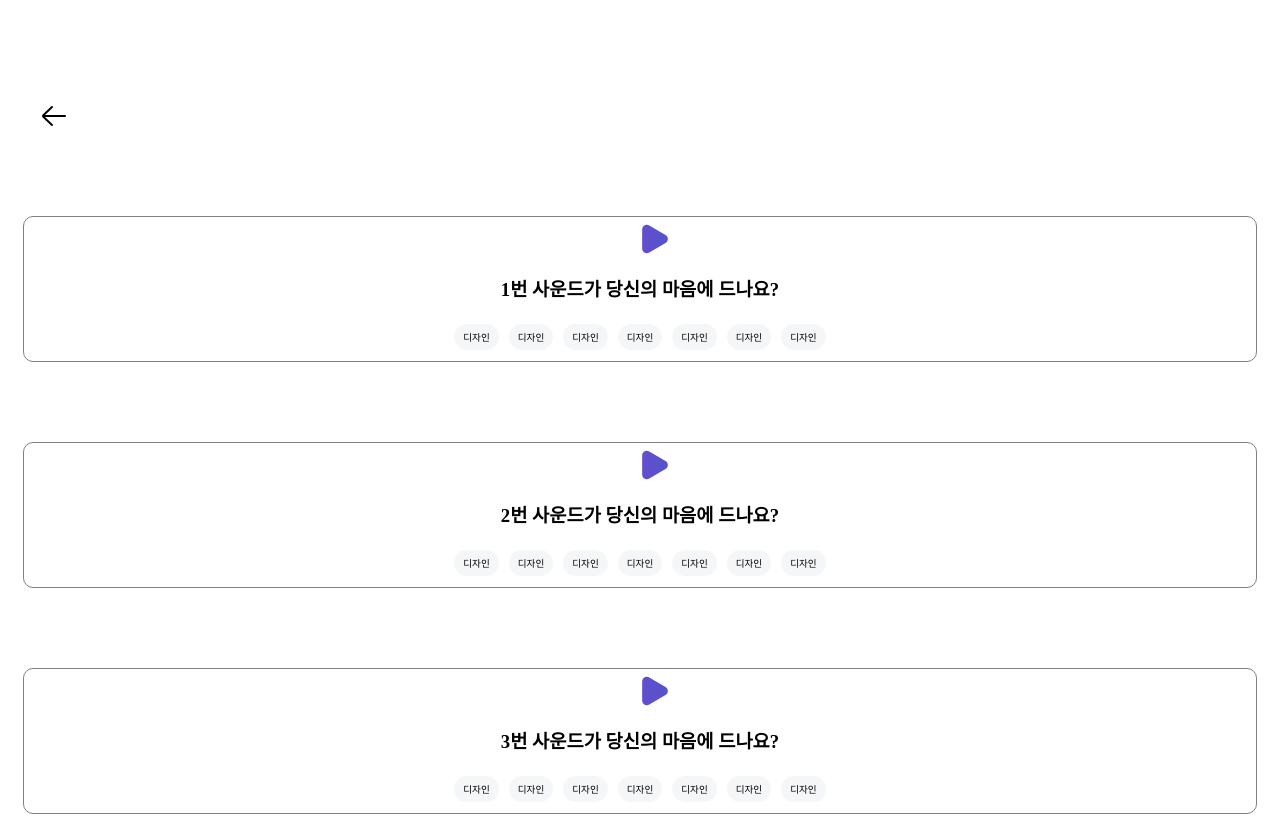
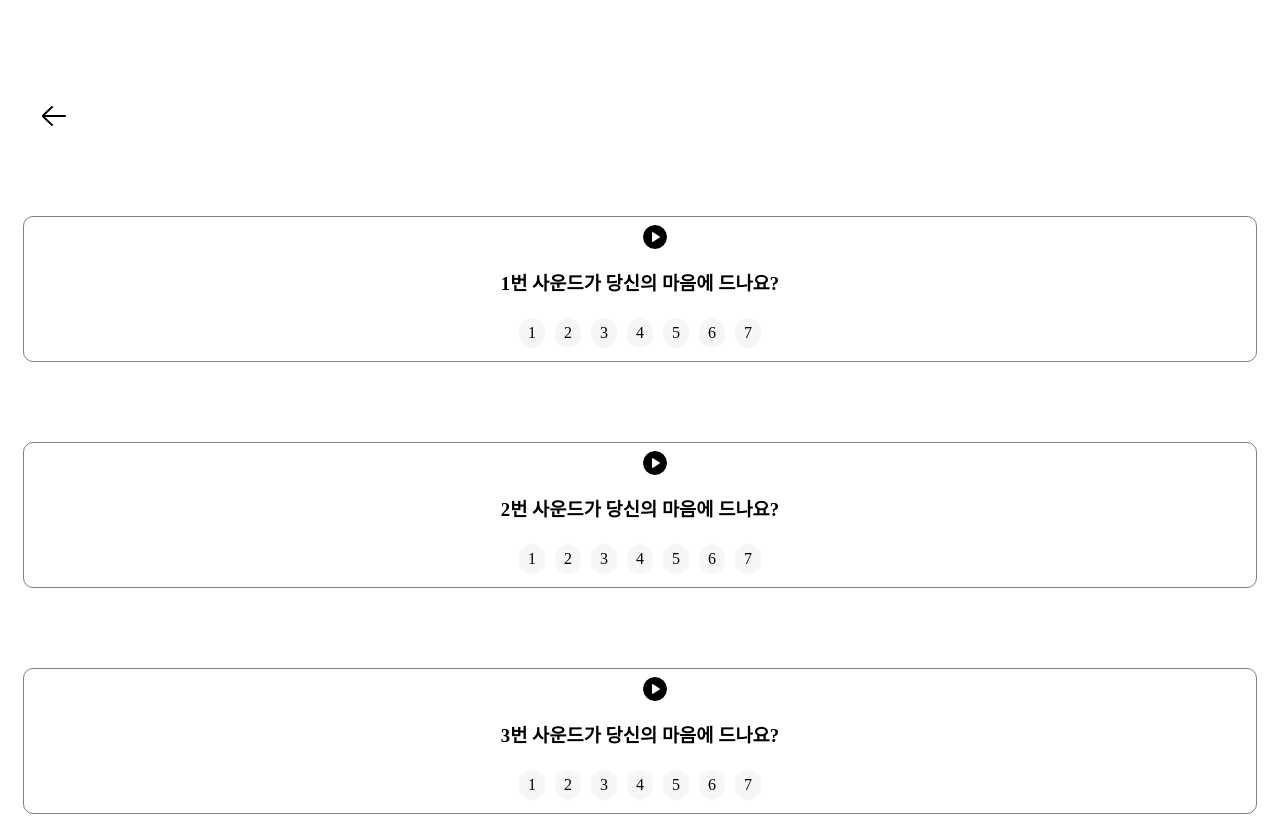
Before and after one commit to seongwon030/ReactApp, a React (Create React App) app in the folder music/: page /FirstPage in a window 1280 px wide. Built offline with nearby package versions, Linux system fonts and the light colour scheme.

Commit message:
체크박스 수정

```diff
--- a/music/src/CheckBox.js
+++ b/music/src/CheckBox.js
@@ -1,31 +1,23 @@
+// CheckBox.js
 import React, { useEffect, useState } from "react";
 import CheckBoxCnt from "./CheckBox.style";
 import './App.css';
 
+const CheckBox = ({ id }) => {
+    const [checkedValues, setCheckedValues] = useState([]);
 
-const CheckBox = ({id}) => {
-
-    const [value,setValue] = useState('');
-
-    function checkOnlyOne(e) {
-        console.log(e.target.id);
-        document.getElementsByName('checkWrap').forEach((el) => {
-
-            el.checked = false;
-        });
-        e.target.checked = true;
-        setValue(e.target.value);
+    const checkOnlyOne = (e, num) => {
+        setCheckedValues([num]);
     }
 
-    useEffect(()=>{
-        console.log(value);
-    },[value]);
+    useEffect(() => {
+        console.log(checkedValues);
+    }, [checkedValues]);
 
     const generateUniqueId = (name) => `${id}_${name}`;
 
-
     return (
-        <CheckBoxCnt>
+        <CheckBoxCnt id={`checkBoxCnt_${id}`}>
             {[1, 2, 3, 4, 5, 6, 7].map((num) => (
                 <React.Fragment key={num}>
                     <input
@@ -33,9 +25,10 @@ const CheckBox = ({id}) => {
                         id={generateUniqueId(`b${num}`)}
                         name="checkWrap"
                         value={num}
-                        onChange={(e) => checkOnlyOne(e)}
+                        checked={checkedValues.includes(num)}
+                        onChange={(e) => checkOnlyOne(e, num)}
                     />
-                    <label htmlFor={generateUniqueId(`b${num}`)}>디자인</label>
+                    <label htmlFor={generateUniqueId(`b${num}`)}>{num}</label>
                 </React.Fragment>
             ))}
         </CheckBoxCnt>
--- a/music/src/CheckBox.style.js
+++ b/music/src/CheckBox.style.js
@@ -10,7 +10,7 @@ const CheckBoxCnt = styled.div`
         flex:1;
         display: inline-block;
         margin: 4px;
-        font: 0.6rem 'Noto Sans KR';
+        font: 1.0rem 'Noto Sans KR';
         text-align: center;
         background: #f5f6f7;
         border: 1px solid white;
@@ -22,7 +22,7 @@ const CheckBoxCnt = styled.div`
 
     input[type=checkbox]:checked + label {
         background-image: none;
-        background: red;
+        background: gray;
         border: 1px solid white;
         padding: 6px 10px;
         box-sizing: border-box;
```
Also changed, not shown: music/public/play.png.
